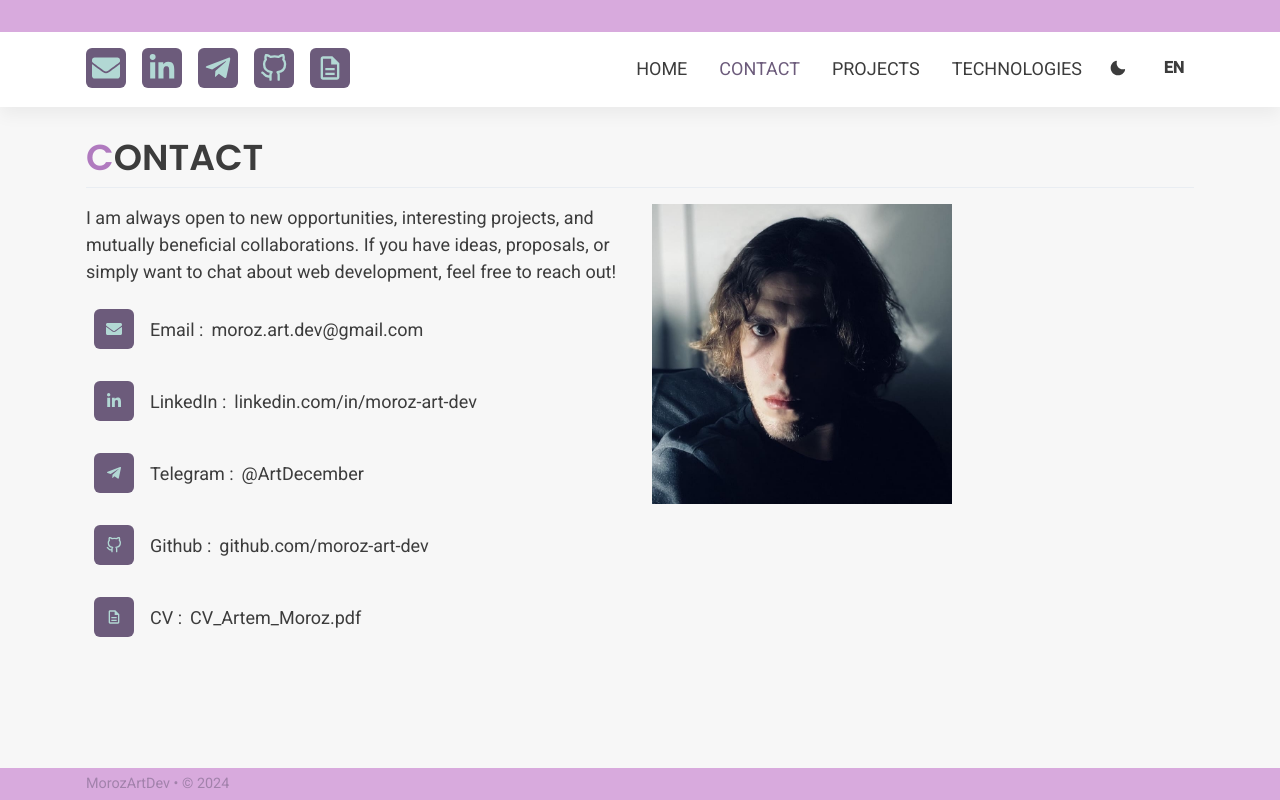
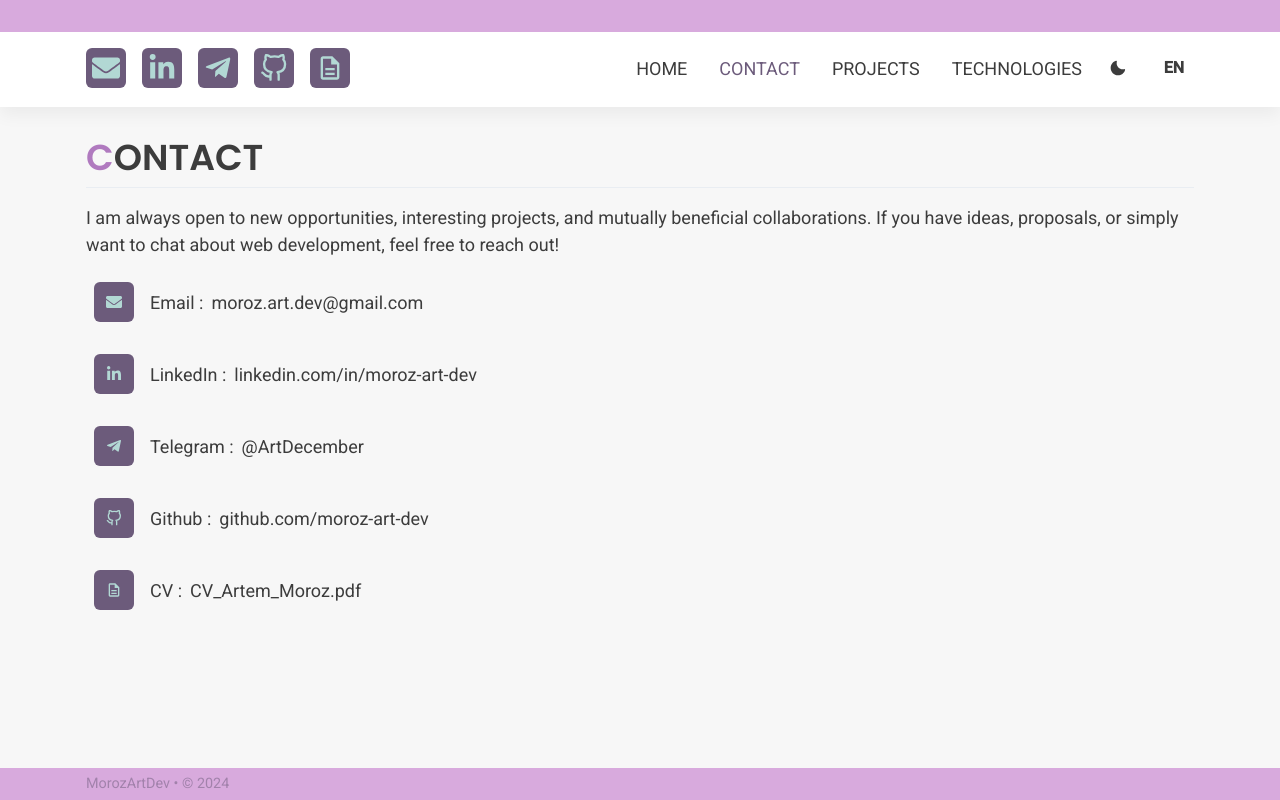
Before and after one commit to moroz-art-dev/frontend-portfolio, a Next.js app: page /en/contact in a window 1280 px wide. Built offline with nearby package versions, Linux system fonts and the light colour scheme.

Commit message:
hide images for Contact

```diff
--- a/src/components/sections/Contact/Contact.tsx
+++ b/src/components/sections/Contact/Contact.tsx
@@ -8,7 +8,6 @@ import {
   Heading,
   HStack,
   IconButton,
-  Image,
   Link,
   Text,
   Tooltip,
@@ -29,7 +28,7 @@ const Contact: React.FC = () => {
       </Heading>
       <Divider />
       <Grid
-        templateColumns={['1fr', '1fr 1fr']}
+        templateColumns={['1fr', '1fr']}
         gap={6}
         className={styles.container}
       >
@@ -62,7 +61,7 @@ const Contact: React.FC = () => {
           </VStack>
         </GridItem>
         {/* Правая колонка для изображения */}
-        <GridItem>
+        {/* <GridItem>
           <Image
             width={300}
             height={300}
@@ -70,7 +69,7 @@ const Contact: React.FC = () => {
             alt='Profile Image'
             className={styles.image}
           />
-        </GridItem>
+        </GridItem> */}
       </Grid>
     </Box>
   );
```
